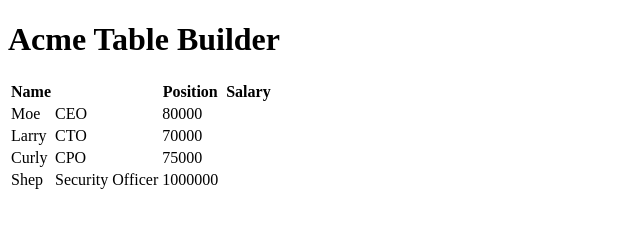
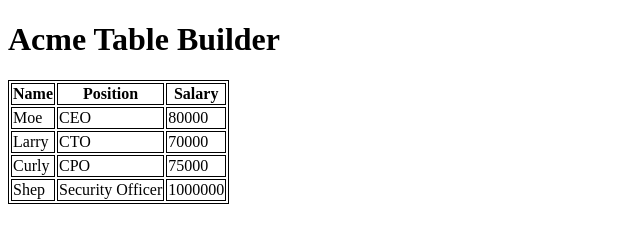
Before and after one commit to robcodehub/acme-table-builder, a plain HTML site: page index.html in a window 1280 px wide. Shown: the whole page, without its empty margins (0-640 px from the left). Drawn offline with Linux system fonts and the light colour scheme.

Commit message:
fixed table alignment

```diff
--- a/index.html
+++ b/index.html
@@ -5,6 +5,14 @@
 <head>
 
   <style>
+
+    #usersTable {
+     border: solid 1px black;
+    }
+
+    tr, th, td {
+     border: solid 1px black;
+    }
 
   </style>
 
@@ -37,7 +45,7 @@ render() {
 let html = "<tr>"
 html += this.colArr.map((col, idx)=>{
    return `
-    <th>${this.colArr[idx].title}<th>
+    <th>${this.colArr[idx].title}</th>
    `
   }).join('');
   html += "</tr>";
```
